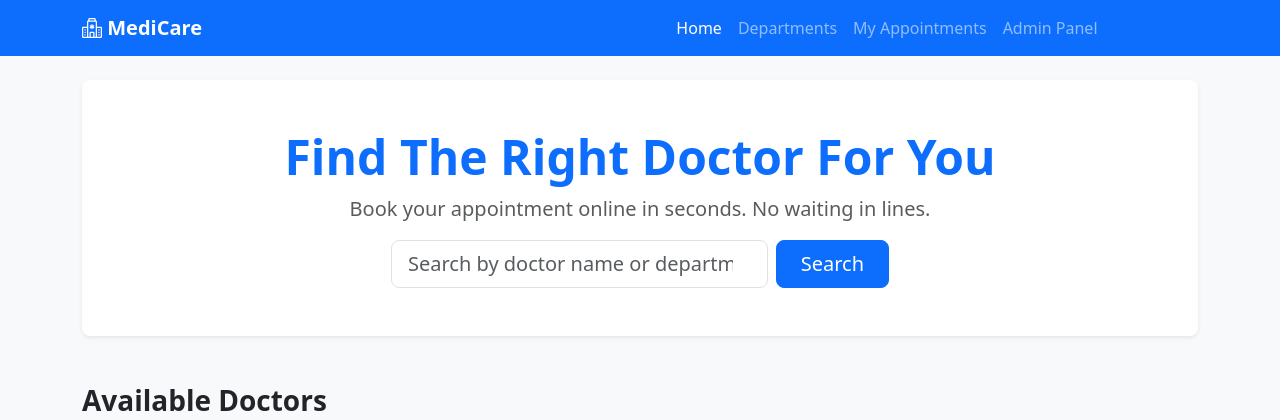
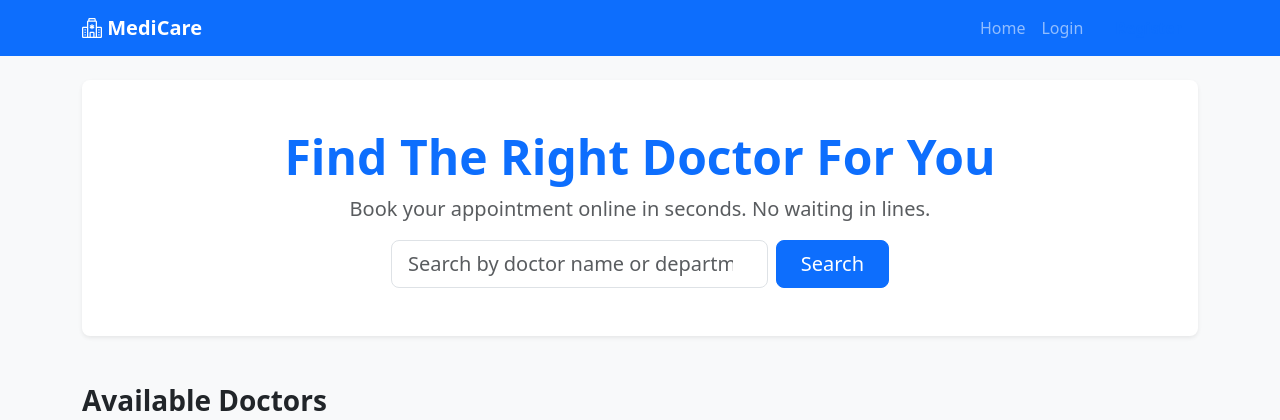
Before and after one commit to aymenbena03-droid/Hospital-System, a Django app: page / in a window 1280 px wide. Shown: the top 420 px of the page. Run offline with Django 5.2, Linux system fonts and the light colour scheme; tables that the repository leaves empty hold one stand-in row (values such as "Sample post"); grey boxes marked "Sample" are stand-in pictures.

Commit message:
Added a dynamic navbar

```diff
--- a/templates/base.html
+++ b/templates/base.html
@@ -20,11 +20,31 @@
             </button>
             <div class="collapse navbar-collapse" id="navbarNav">
                 <ul class="navbar-nav ms-auto">
-                    <li class="nav-item"><a class="nav-link active" href="#">Home</a></li>
-                    <li class="nav-item"><a class="nav-link" href="#">Departments</a></li>
-                    <li class="nav-item"><a class="nav-link" href="#">My Appointments</a></li>
-                    <li class="nav-item"><a class="nav-link" href="#">Admin Panel</a></li>
-                    <li class="nav-item"><a class="nav-link btn btn-light text-primary ms-3 px-3 rounded-pill fw-bold" href="#">Login</a></li>
+                    <li class="nav-item">
+                        <a class="nav-link" href="{% url 'home' %}">Home</a>
+                    </li>
+
+                    {% if user.is_authenticated %}
+                        <!-- Show this if user is logged in -->
+                        <li class="nav-item dropdown">
+                            <a class="nav-link dropdown-toggle" href="#" role="button" data-bs-toggle="dropdown">
+                                Welcome, {{ user.username }}
+                            </a>
+                            <ul class="dropdown-menu dropdown-menu-end">
+                                <li><a class="dropdown-item" href="#">My Profile</a></li>
+                                <li><hr class="dropdown-divider"></li>
+                                <li><a class="dropdown-item text-danger" href="{% url 'logout' %}">Logout</a></li>
+                            </ul>
+                        </li>
+                    {% else %}
+                        <!-- Show this if user is NOT logged in -->
+                        <li class="nav-item">
+                            <a class="nav-link" href="{% url 'login' %}">Login</a>
+                        </li>
+                        <li class="nav-item">
+                            <a class="nav-link btn btn-light text-primary ms-2 px-3 rounded-pill fw-bold" href="{% url 'register' %}">Register</a>
+                        </li>
+                    {% endif %}
                 </ul>
             </div>
         </div>
```
